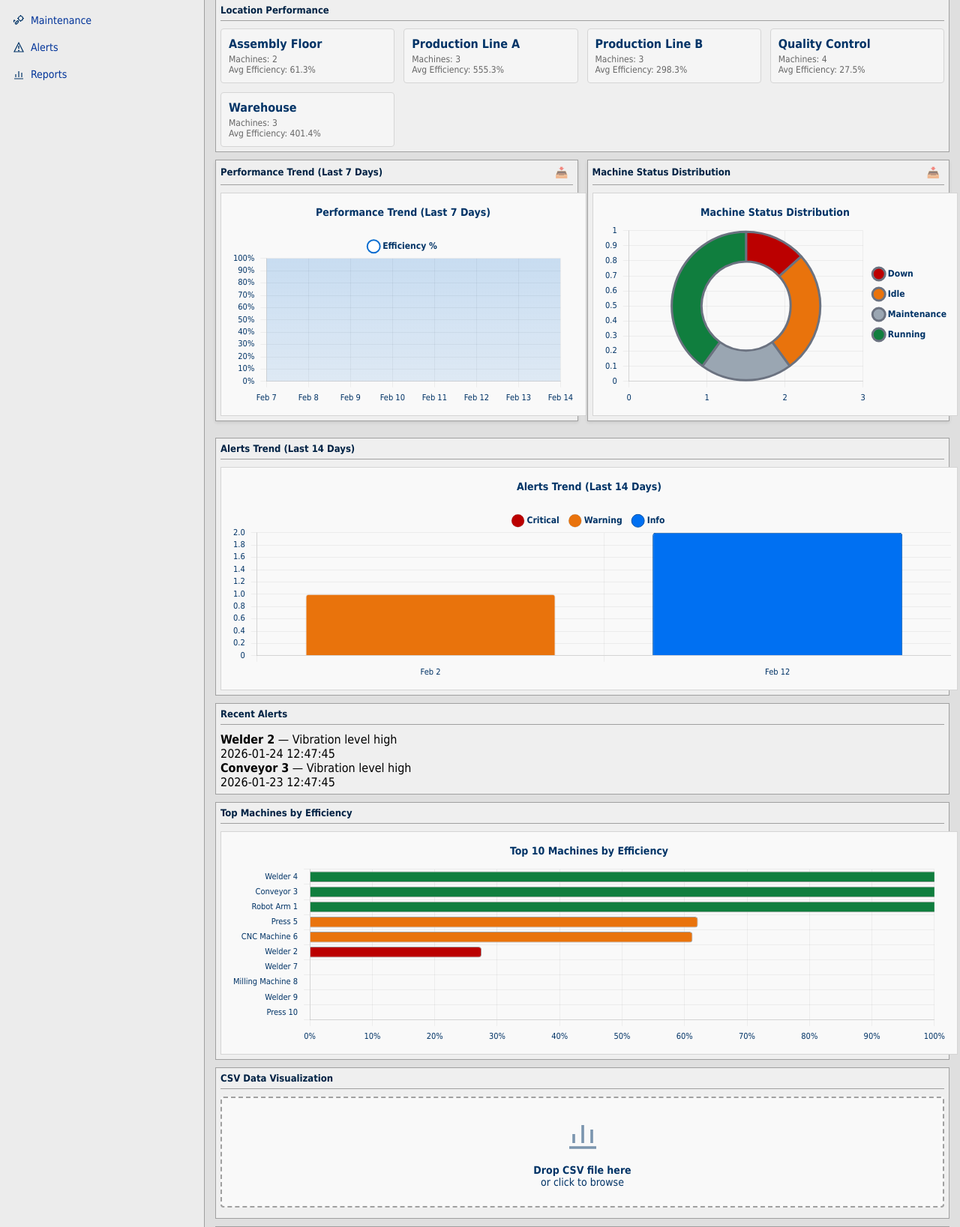
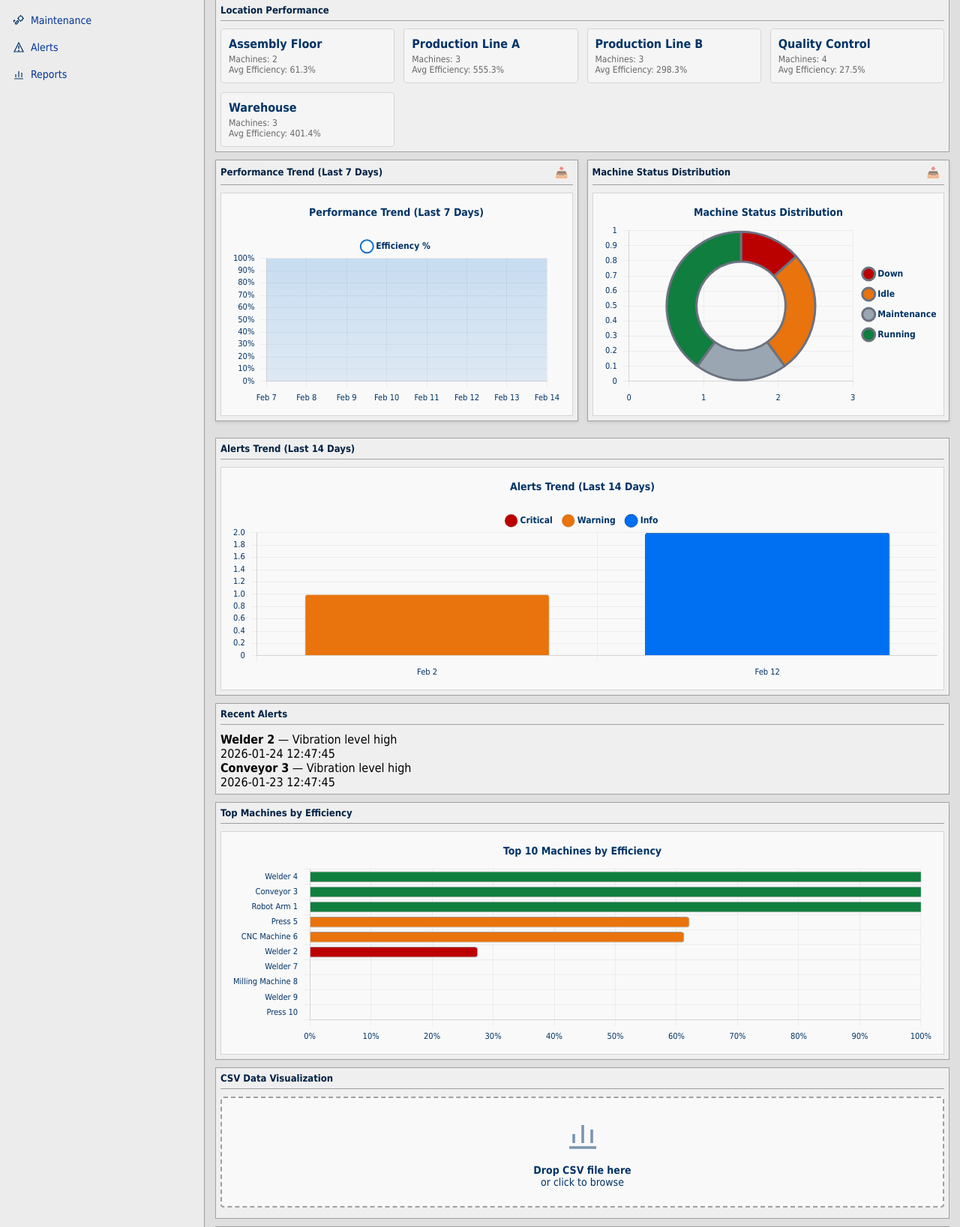
Before and after one commit to BhardvaShubham/priject-lj, a Flask app: page / in a window 1280 px wide. Shown: the part 204-1841 px from the top of the page at 75% size. Run offline with Flask 3, Linux system fonts and the light colour scheme; a user stored in the database is signed in; data comes from the database, SQL or seed files in the repository.

Commit message:
change in tamp

```diff
--- a/templates/dashboard.html
+++ b/templates/dashboard.html
@@ -67,7 +67,7 @@
 
     .chart-container {
       position: relative;
-      width: 100%;
+      width: auto;
       height: 280px;
       background: #F9F9F9;
       border: 1px solid #D5D5D5;
--- a/templates/machine-details.html
+++ b/templates/machine-details.html
@@ -156,7 +156,7 @@
 
     .chart-container {
       position: relative;
-      width: 100%;
+      width: auto;
       height: 320px;
       background: linear-gradient(135deg, #FFFFFF 0%, #FAFAFA 100%);
       border: 1px solid #A0A0A0;
--- a/templates/reports.html
+++ b/templates/reports.html
@@ -48,7 +48,7 @@
 
     .chart-container {
       position: relative;
-      width: 100%;
+      width: auto;
       height: 280px;
       background: #F9F9F9;
       border: 1px solid #D5D5D5;
```
